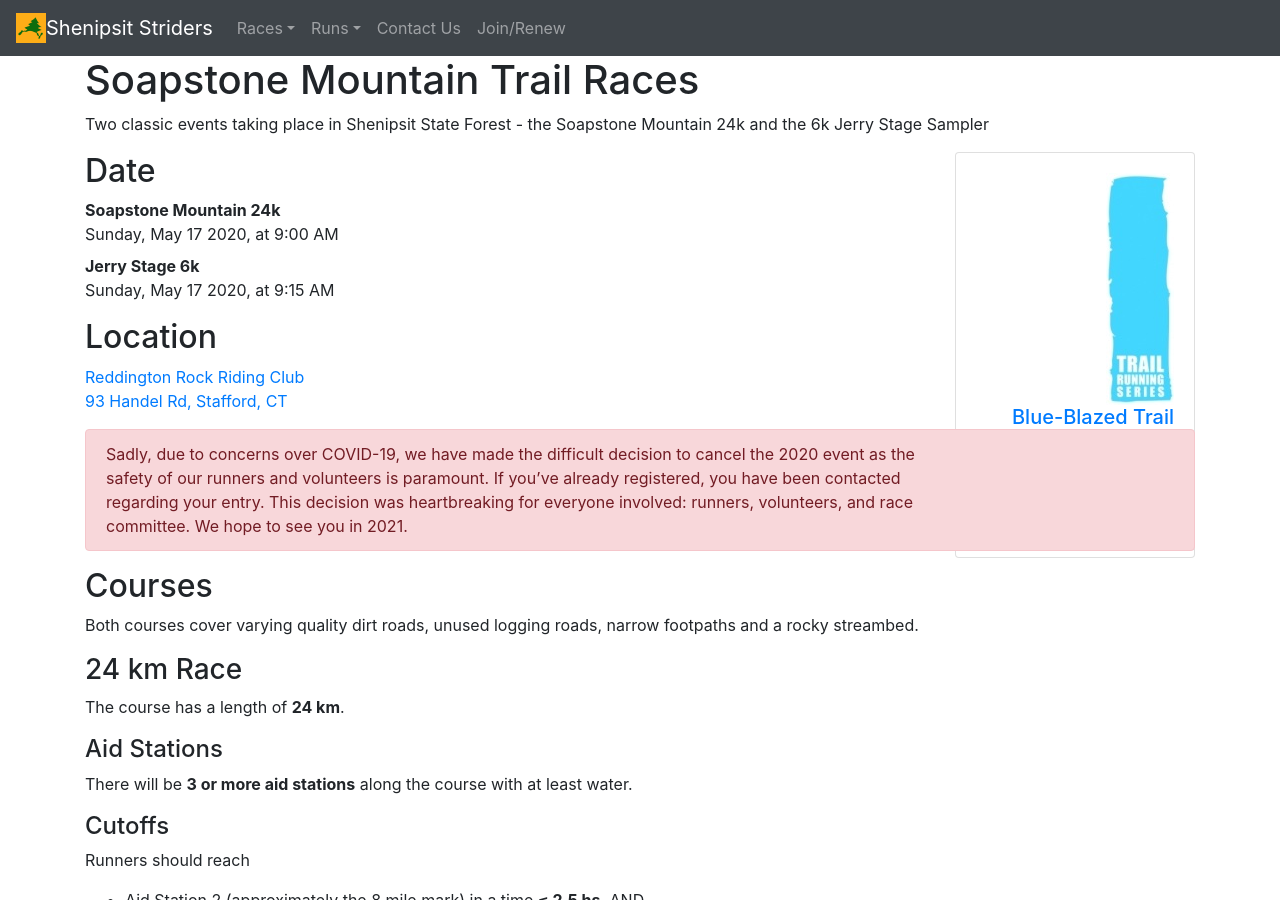
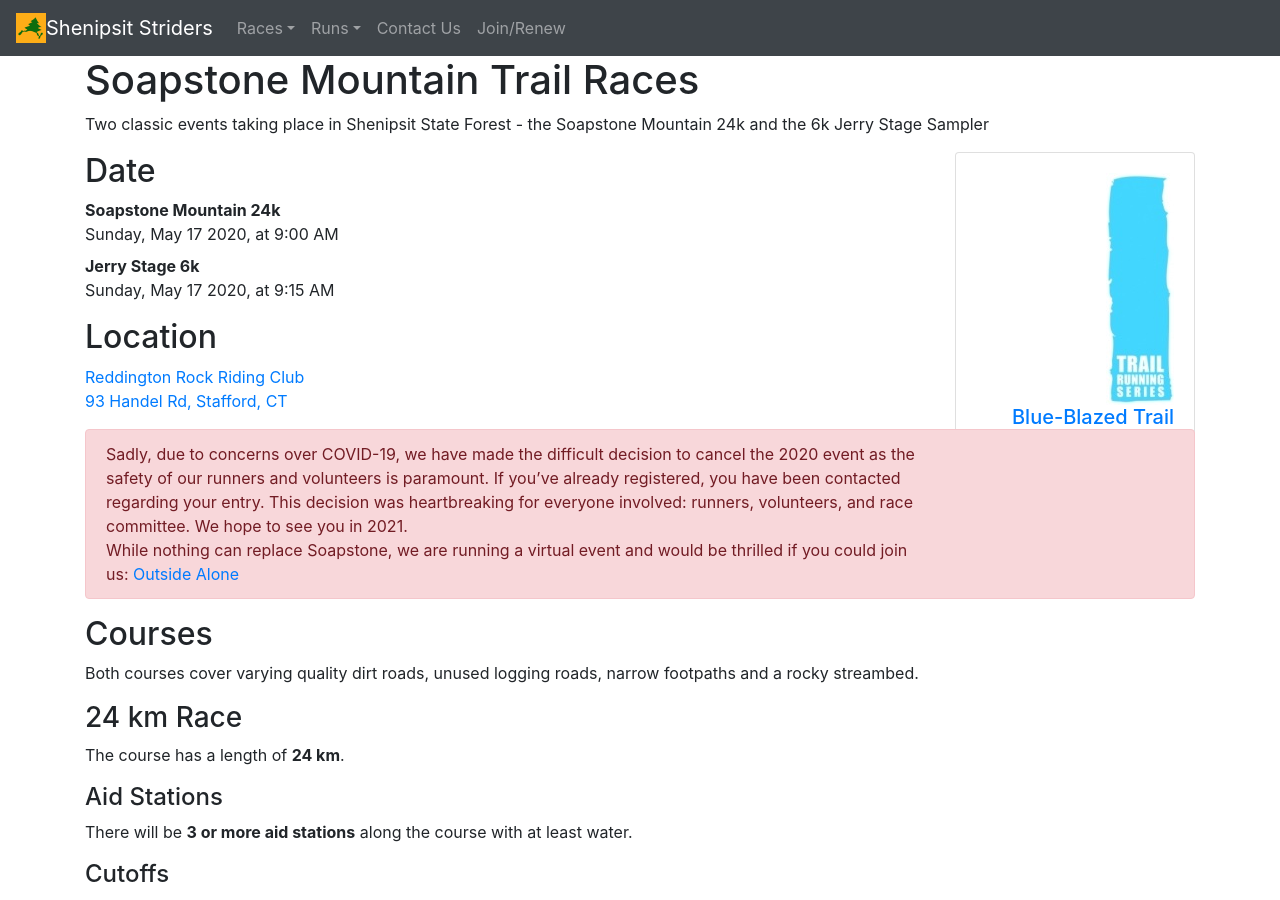
Before and after one commit to ShenipsitStriders/ShenipsitStriders.github.io, a Jekyll site: the page built from _club-races/soapstone-mountain-trail-races.md, in a window 1280 px wide and 900 px high. Built offline with Jekyll 4.4.1, drawn with Linux system fonts in a browser that asks for light colours.

Commit message:
Outside Alone event added

```diff
--- a/_club-races/soapstone-mountain-trail-races.md
+++ b/_club-races/soapstone-mountain-trail-races.md
@@ -42,7 +42,10 @@
 cancel the 2020 event as the safety of our runners and volunteers is paramount.
 If you've already registered, you have been contacted regarding your entry.
 This decision was heartbreaking for everyone involved: runners, volunteers, and
-race committee. We hope to see you in 2021.
+race committee. We hope to see you in 2021.\\
+While nothing can replace Soapstone, we are running a virtual event and would be
+ thrilled if you could join us:
+[Outside Alone]({% link _club-races/outside-alone.md %})
 {: .alert .alert-danger}
 
 ## Courses
--- a/_includes/convert_url_to_pagename.txt
+++ b/_includes/convert_url_to_pagename.txt
@@ -1,5 +1,7 @@
 {%- assign url_path_array = include.page_url | remove: "https" | remove: "http" | remove: "://" | remove: "www." | split: "/" -%}
 {%- case url_path_array[0] -%}
+  {%- when "forms.gle" -%}
+    Google Docs
   {%- when "docs.google.com" -%}
     Google Docs
   {%- when "goo.gl" -%}
```
Also changed, not shown: _club-races/outside-alone.md (added, +45 -0 lines), images/Outside-Alone.jpg (added).
